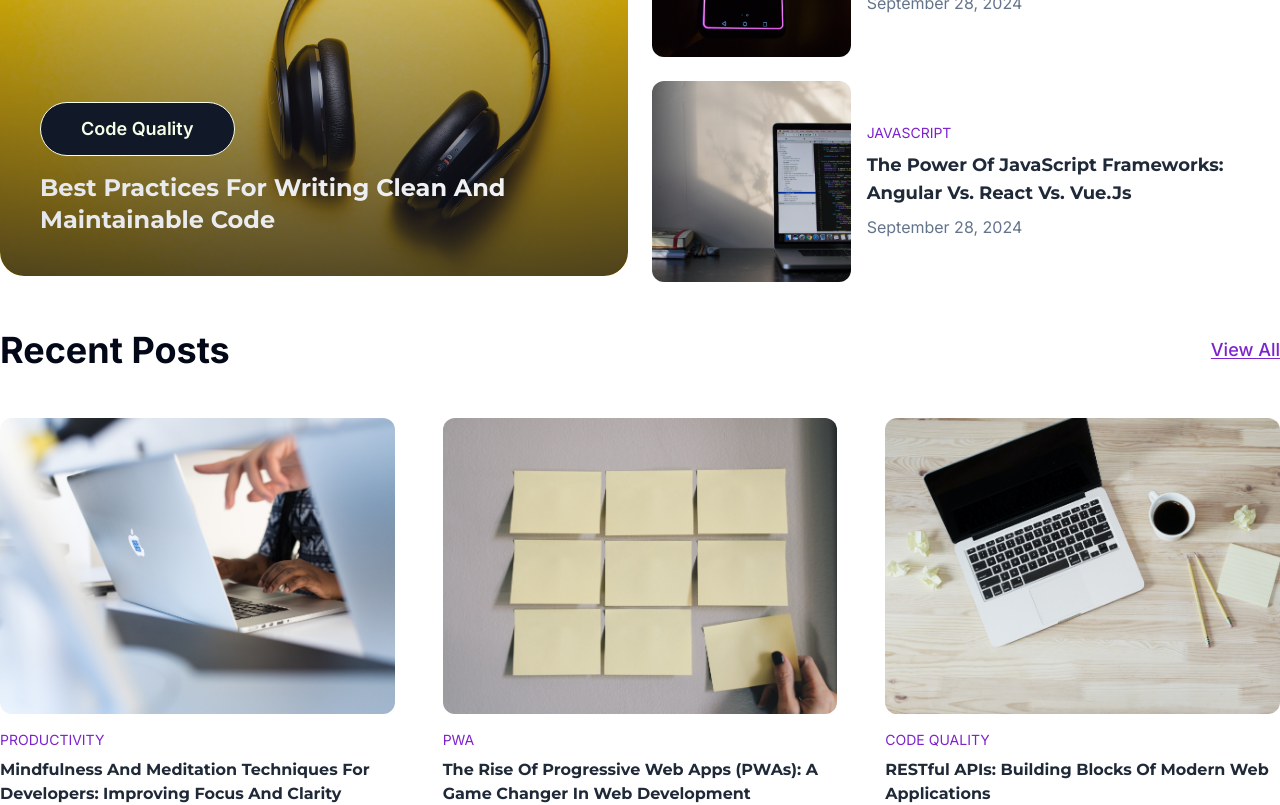
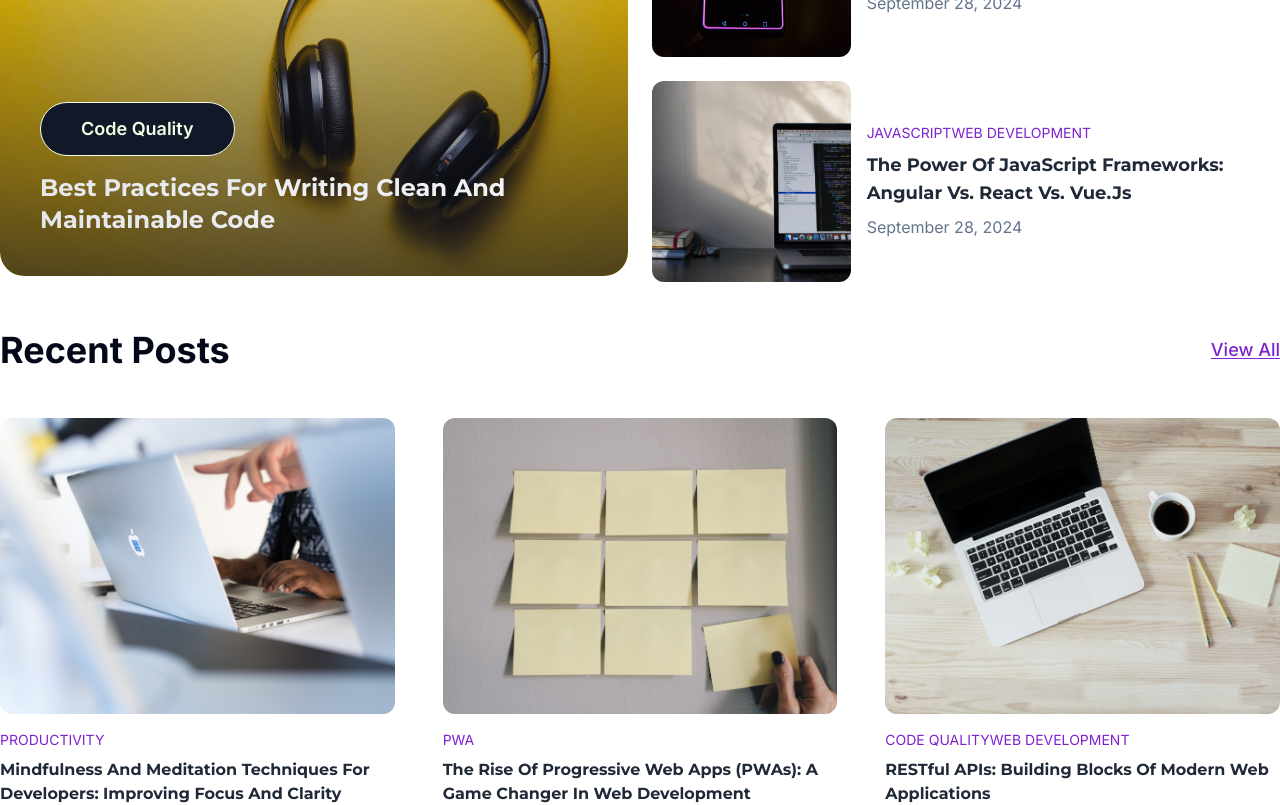
Before and after one commit to ar-rony/aurno-nextblog, a Next.js app: page / in a window 1280 px wide. Shown: the part 1040-1845 px from the top of the page. Built offline with nearby package versions, Linux system fonts and the light colour scheme.

Commit message:
Typescript issue solved and build

```diff
--- a/src/components/Home/FeaturedPosts.tsx
+++ b/src/components/Home/FeaturedPosts.tsx
@@ -94,7 +94,7 @@ const FeaturedPosts = ({ blogs }: any) => {
 					</Link>
 					<div className="col-span-8 flex flex-col justify-center gap-2">
 						<span className="text-sm uppercase text-purple-700">
-							{post4.tags[0]}
+							{post4.tags}
 						</span>
 						<Link href={`/blog/${post3.slug}`}>
 							<h1 className="capitalize text-lg font-bold font-montserrat text-gray-800">
--- a/src/components/Home/RecentPosts.tsx
+++ b/src/components/Home/RecentPosts.tsx
@@ -37,7 +37,7 @@ const RecentPosts = ({ blogs }: any) => {
 							</Link>
 							<div className="flex flex-col justify-center gap-2">
 								<span className="text-sm uppercase text-purple-700">
-									<Link href={post.tags[0]}>{post.tags[0]}</Link>
+									<Link href={`/categories/${post.tags}`}>{post.tags}</Link>
 								</span>
 								<Link href={`/blog/${post.slug}`}>
 									<h1 className="capitalize text-base font-bold font-montserrat text-gray-800">
--- a/src/components/tag.tsx
+++ b/src/components/tag.tsx
@@ -2,7 +2,7 @@ import { cn } from '@/lib/utils'
 import Link from 'next/link'
 import React from 'react'
 
-const Tag = ({ link="#", name, ...props }) => {
+const Tag = ({ link="#", name, ...props } : any) => {
   return (
     <Link href={link} className={cn("text-sm sm:text-lg inline-block py-2 sm:py-3 px-6 sm:px-10 bg-gray-900 text-lime-50 rounded-full capitalize font-semibold border-solid border-lime-50 border-2 hover:scale-105 transition-all ease-linear duration-200", props.className)}>{name}</Link>
   )
```
